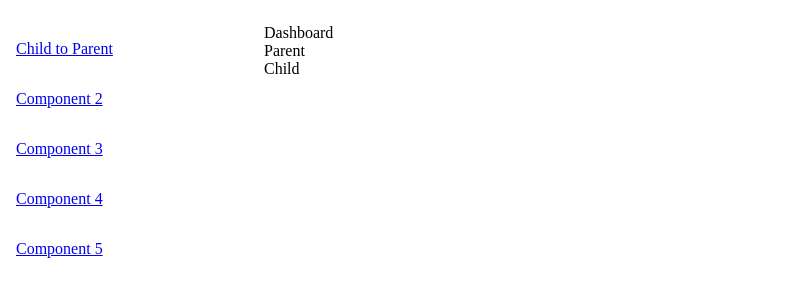
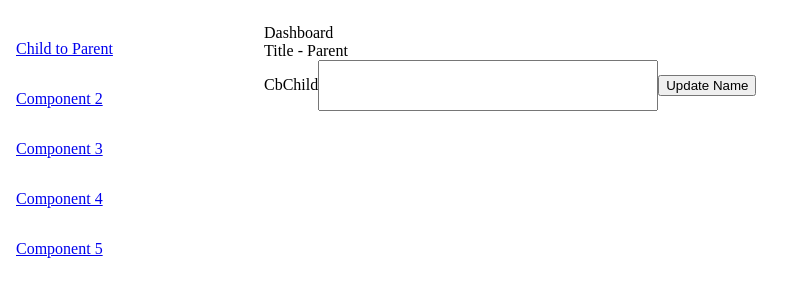
Before and after one commit to cellu-selva/react-basic, a React (Vite) app: page /child-parent-data in a window 1280 px wide. Shown: the top 300 px of the page, without its empty margins (0-803 px from the left). Built offline with nearby package versions, Linux system fonts and the light colour scheme.

Commit message:
Passing data from child to parent using callback

```diff
--- a/src/Component/ChildParentDataExchange/Child.jsx
+++ /dev/null
@@ -1,15 +0,0 @@
-import React from 'react'
-import PropTypes from 'prop-types'
-
-const Child = props => {
-    return (
-    <div>Child
-    </div>
-  )
-}
-
-Child.propTypes = {
-    data: []
-}
-
-export default Child
--- a/src/Component/ChildParentDataExchange/Parent.jsx
+++ /dev/null
@@ -1,14 +0,0 @@
-import React, { useState } from 'react'
-import Child from './Child'
-
-const Parent = () => {
-
-  return (
-    <div>
-        Parent
-        <Child/>
-    </div>
-  )
-}
-
-export default Parent
--- /dev/null
+++ b/src/Component/ChildParentDataExchange/callback/CbChild.jsx
@@ -0,0 +1,23 @@
+import React, { useRef } from 'react'
+import PropTypes from 'prop-types'
+
+const CbChild = props => {
+  const {setParentName} = props
+  const inputRef = useRef();
+  const handleOnClick = (e) => {
+    setParentName(inputRef.current.value);
+  }
+    return (
+    <div>
+      CbChild
+      <input type="text" ref={inputRef}/>
+      <button onClick={handleOnClick}>Update Name</button>
+    </div>
+  )
+}
+
+CbChild.propTypes = {
+  setParentName: () => {}
+}
+
+export default CbChild
--- /dev/null
+++ b/src/Component/ChildParentDataExchange/callback/CbParent.jsx
@@ -0,0 +1,17 @@
+import React, { useState } from 'react'
+import CbChild from './CbChild'
+
+const CbParent = () => {
+  const [parentName, setParentName] = useState("Parent");
+  const cb = (data) => {
+    setParentName(data);
+  }
+  return (
+    <div>
+        Title - {parentName}
+        <CbChild setParentName={cb}/>
+    </div>
+  )
+}
+
+export default CbParent
--- a/src/main-route.js
+++ b/src/main-route.js
@@ -1,6 +1,6 @@
 import { createBrowserRouter } from "react-router-dom";
 import Dashboard from "./Pages/Dashboard/Dashboard";
-import Parent from "./Component/ChildParentDataExchange/Parent";
+import CbParent from "./Component/ChildParentDataExchange/callback/CbParent.jsx";
 
 export const routes = createBrowserRouter([
     {
@@ -8,7 +8,7 @@ export const routes = createBrowserRouter([
         Component: Dashboard,
         children: [{
             path: 'child-parent-data',
-            Component: Parent
+            Component: CbParent
         }]
     }
 ])
```
